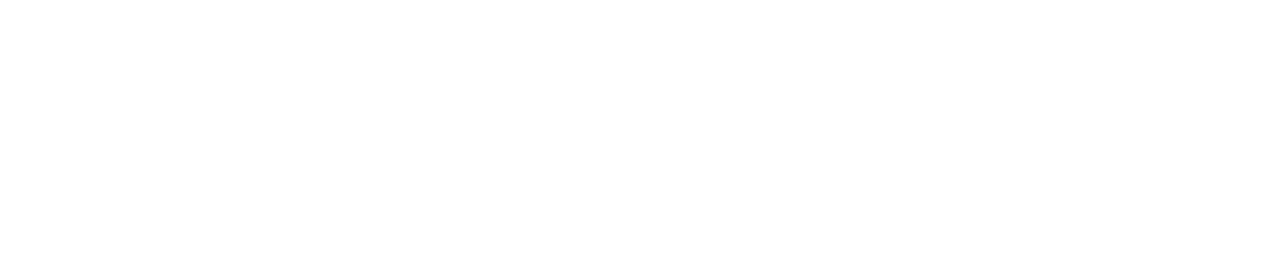
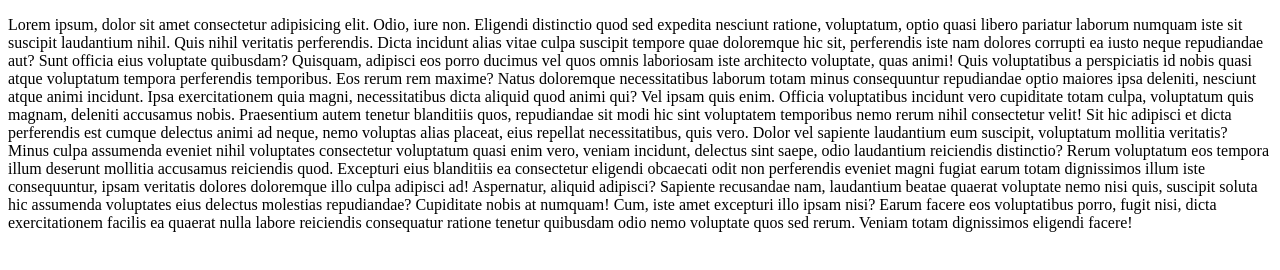
Before and after one commit to AlexanderBoss/vscode_git, a plain HTML site: page index.html in a window 1280 px wide. Drawn offline with Linux system fonts and the light colour scheme.

Commit message:
Agregado div contenedor

```diff
--- a/index.html
+++ b/index.html
@@ -7,6 +7,20 @@
     <title>Git VS code</title>
 </head>
 <body>
-
+    <!--DIV CONTENEDOR !-->
+        <div class="container">
+            <div class="row">
+                 <p>Lorem ipsum, dolor sit amet consectetur adipisicing elit. Odio, iure non. Eligendi distinctio quod sed expedita nesciunt ratione, voluptatum, optio quasi libero pariatur laborum numquam iste sit suscipit laudantium nihil.
+                 Quis nihil veritatis perferendis. Dicta incidunt alias vitae culpa suscipit tempore quae doloremque hic sit, perferendis iste nam dolores corrupti ea iusto neque repudiandae aut? Sunt officia eius voluptate quibusdam?
+                 Quisquam, adipisci eos porro ducimus vel quos omnis laboriosam iste architecto voluptate, quas animi! Quis voluptatibus a perspiciatis id nobis quasi atque voluptatum tempora perferendis temporibus. Eos rerum rem maxime?
+                 Natus doloremque necessitatibus laborum totam minus consequuntur repudiandae optio maiores ipsa deleniti, nesciunt atque animi incidunt. Ipsa exercitationem quia magni, necessitatibus dicta aliquid quod animi qui? Vel ipsam quis enim.
+                 Officia voluptatibus incidunt vero cupiditate totam culpa, voluptatum quis magnam, deleniti accusamus nobis. Praesentium autem tenetur blanditiis quos, repudiandae sit modi hic sint voluptatem temporibus nemo rerum nihil consectetur velit!
+                 Sit hic adipisci et dicta perferendis est cumque delectus animi ad neque, nemo voluptas alias placeat, eius repellat necessitatibus, quis vero. Dolor vel sapiente laudantium eum suscipit, voluptatum mollitia veritatis?
+                 Minus culpa assumenda eveniet nihil voluptates consectetur voluptatum quasi enim vero, veniam incidunt, delectus sint saepe, odio laudantium reiciendis distinctio? Rerum voluptatum eos tempora illum deserunt mollitia accusamus reiciendis quod.
+                 Excepturi eius blanditiis ea consectetur eligendi obcaecati odit non perferendis eveniet magni fugiat earum totam dignissimos illum iste consequuntur, ipsam veritatis dolores doloremque illo culpa adipisci ad! Aspernatur, aliquid adipisci?
+                 Sapiente recusandae nam, laudantium beatae quaerat voluptate nemo nisi quis, suscipit soluta hic assumenda voluptates eius delectus molestias repudiandae? Cupiditate nobis at numquam! Cum, iste amet excepturi illo ipsam nisi?
+                 Earum facere eos voluptatibus porro, fugit nisi, dicta exercitationem facilis ea quaerat nulla labore reiciendis consequatur ratione tenetur quibusdam odio nemo voluptate quos sed rerum. Veniam totam dignissimos eligendi facere!
+            </div>
+    </div>
 </body>
 </html>
```
